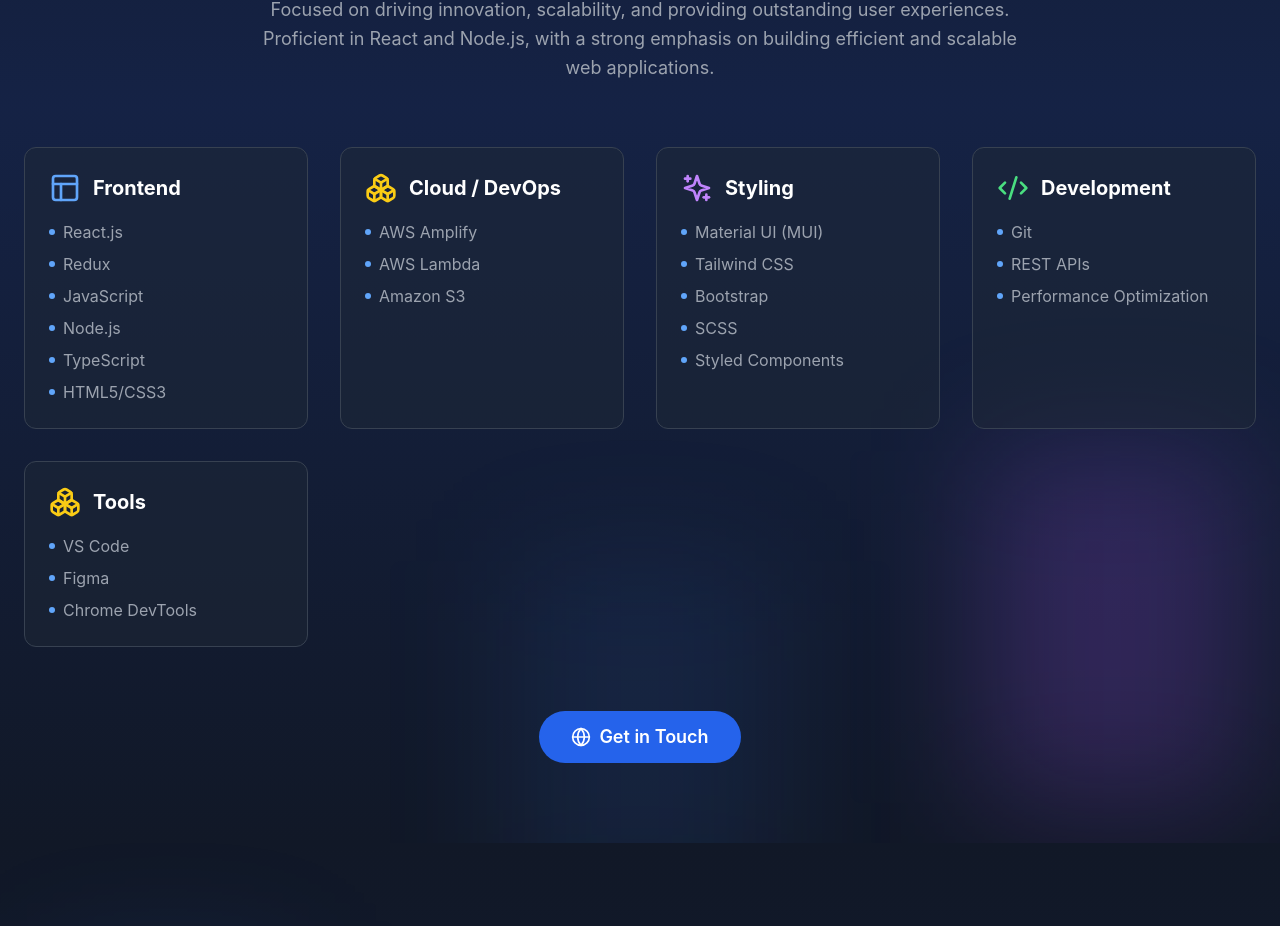
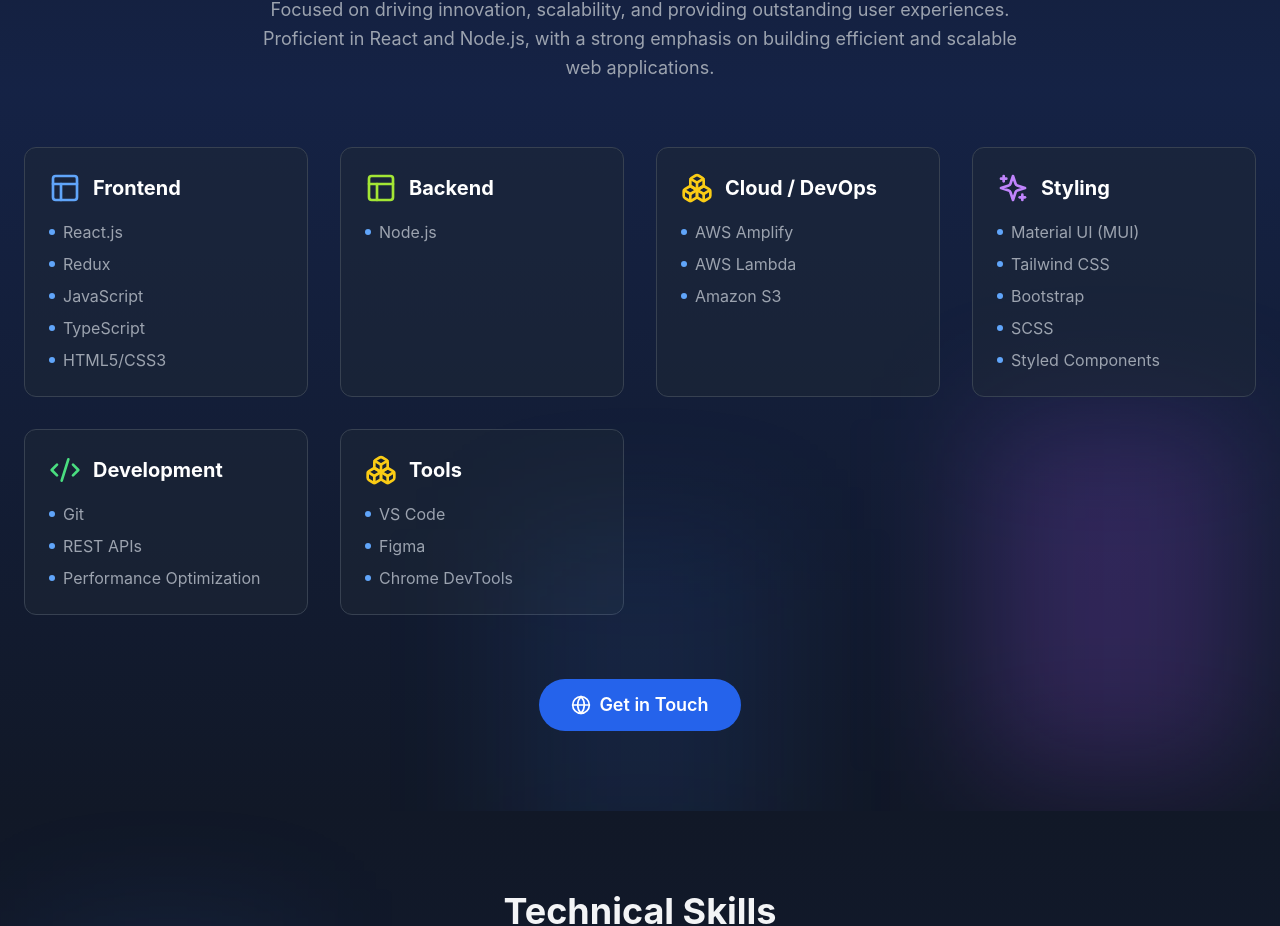
Before and after one commit to Vikasht213/vikash-tiwari-frontenddev, a React (Vite) app: page / in a window 1280 px wide. Shown: the part 1429-2355 px from the top of the page. Built offline with nearby package versions, Linux system fonts and the light colour scheme.

Commit message:
Backend section added

```diff
--- a/src/components/About.tsx
+++ b/src/components/About.tsx
@@ -12,7 +12,12 @@ const technologies = [
   {
     category: "Frontend",
     icon: <Layout className="w-8 h-8 text-blue-400" />,
-    items: ["React.js", "Redux", "JavaScript", "Node.js", "TypeScript", "HTML5/CSS3"],
+    items: ["React.js", "Redux", "JavaScript", "TypeScript", "HTML5/CSS3"],
+  },
+    {
+    category: "Backend",
+    icon: <Layout className="w-8 h-8 text-lime-400" />,
+    items: ["Node.js"],
   },
   {
     category: "Cloud / DevOps",
```
